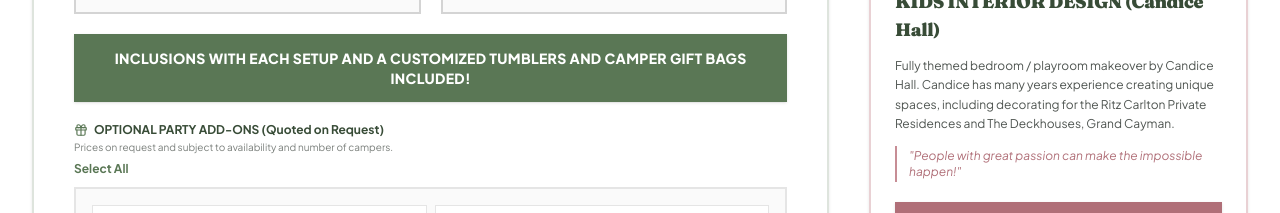
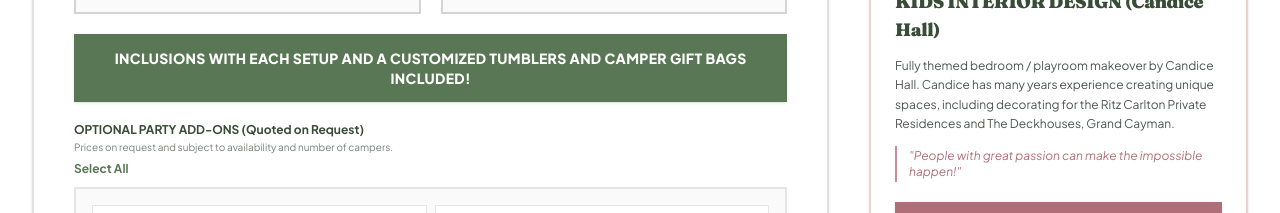
Before and after one commit to kashaffshoukat/ps.ky, a React (Vite) app: page / in a window 1280 px wide. Shown: the part 10880-11093 px from the top of the page. Built offline with nearby package versions, Linux system fonts and the light colour scheme.

Commit message:
Fix how it works section colors and remove footer info

```diff
--- a/src/components/ContactSection.tsx
+++ b/src/components/ContactSection.tsx
@@ -652,7 +652,6 @@ export const ContactSection: React.FC<ContactSectionProps> = ({
                     <div className="flex items-center justify-between mb-2">
                       <div>
                         <label className="text-xs font-bold text-[#384C37] flex items-center gap-1.5">
-                          <Gift className="w-3.5 h-3.5 text-[#5A7755]" />
                           <span>OPTIONAL PARTY ADD-ONS (Quoted on Request)</span>
                         </label>
                         <span className="text-[10px] text-[#232B25]/60 block mt-0.5">
```
